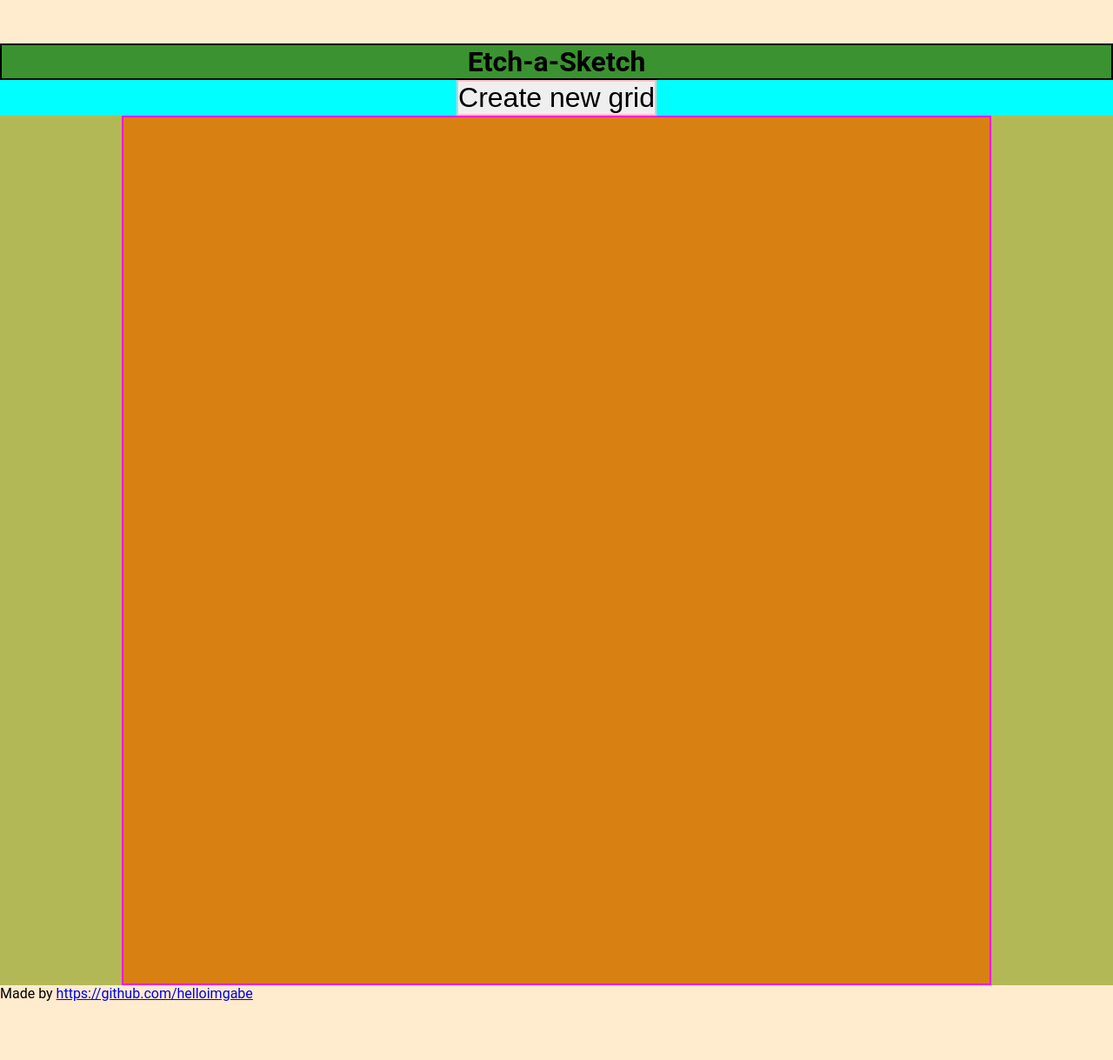
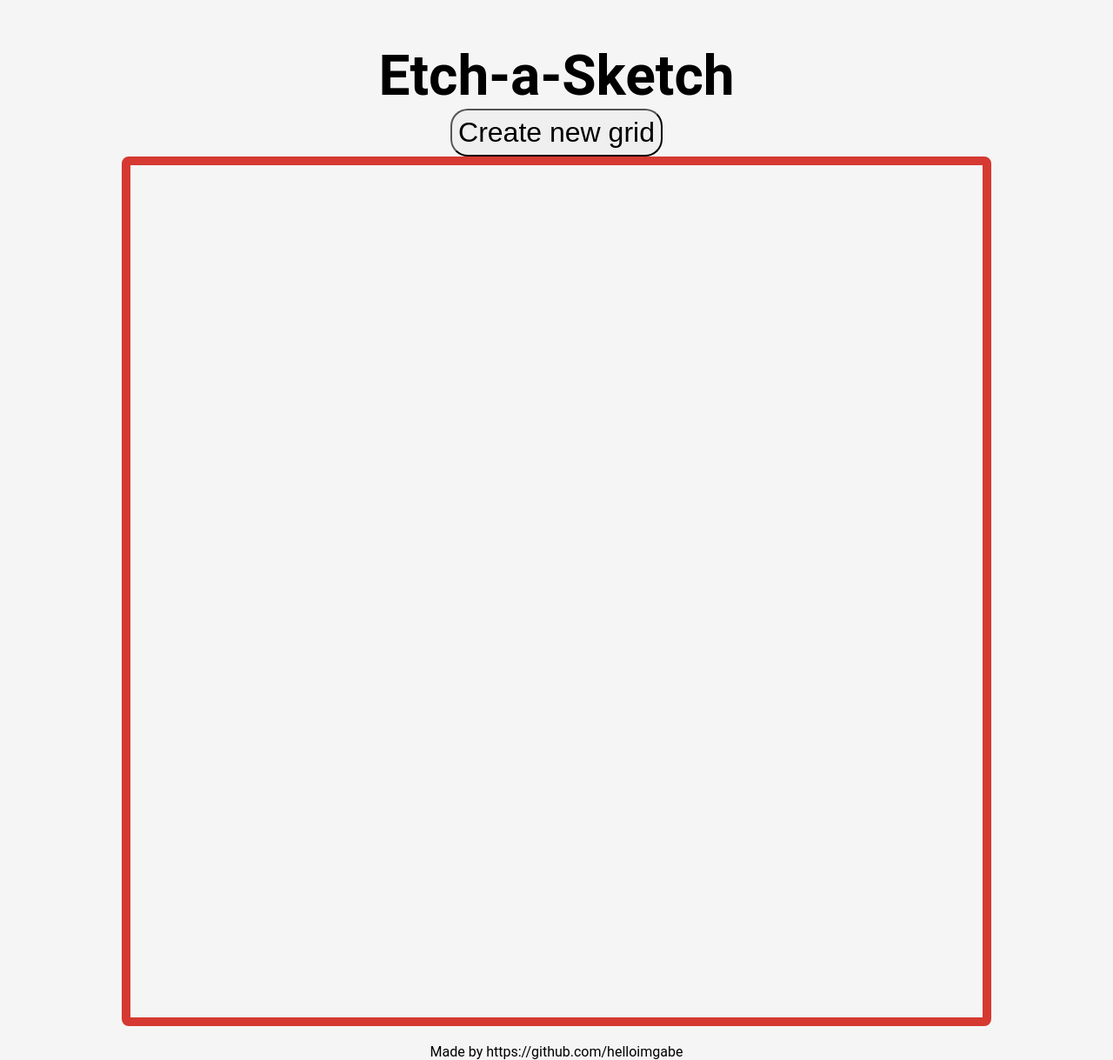
Before and after one commit to helloimgabe/etch-a-sketch, a plain HTML site: page index.html in a window 1280 px wide. Shown: the whole page at 87% size. Before the commit the page ends 1152 px from the top, so only its background shows below. Drawn offline with Linux system fonts and the light colour scheme.

Commit message:
Add finishing touches to UI of etch-a-sketch
Gave sketch screen a border to mimic the OG toy, adjusted font size of tile and button, and adjusted font and placement of footer credit

```diff
--- a/style.css
+++ b/style.css
@@ -1,3 +1,5 @@
+/* TO DO: Align items on screen correctly with proper margin, and finalize color scheme */
+
 *,
 *::before,
 *::after {
@@ -13,43 +15,41 @@ html,
 body {
     display: flex;
     flex-direction: column;
-    justify-content: space-between;
+    justify-content: space-evenly;
     font-family: 'Roboto', sans-serif;
     min-height: 100vh;
-    background-color: blanchedalmond;
+    background-color: whitesmoke;
 }
 
 .title {
     text-align: center;
-    display: flex;
-    justify-content: center;
-    background-color: rgba(10, 124, 10, 0.8);
-    border: solid 2px black;
+    font-size: 4rem;
     margin-top: 50px;
+    font-weight: bold;
 }
 
 .wrapper {
-    background-color: aqua;
     text-align: center;
 }
 #create {
     font-size: 2rem;
-    border: solid 2px pink;
+    padding: 7px;
+    border-radius: 20px;
+    font-weight: 400;;
 }
 
 #container {
-    background-color: rgb(179, 184, 87);
     display: flex;
     justify-content: center;
 }
 
 
 #sketchScreen {
-    border: solid 2px rgb(255, 0, 238);
+    border: solid 10px rgba(205, 10, 0, 0.8);
+    border-radius: 8px;
     display: flex;
     width: 1000px;
     height: 1000px;
-    background-color: rgb(217, 128, 19);
 }
 
 #sketchScreen div {
@@ -57,5 +57,13 @@ body {
     flex-direction: column;
     flex: 1;
     border: solid 1px rgba(113, 112, 112, 0.526);
-    background-color: rgb(226, 197, 197);
+    background-color: white;
 }
+
+footer,
+a {
+    text-align: center;
+    margin-top: 20px;
+    text-decoration: none;
+    color: rgb(0, 0, 0);
+}
```
